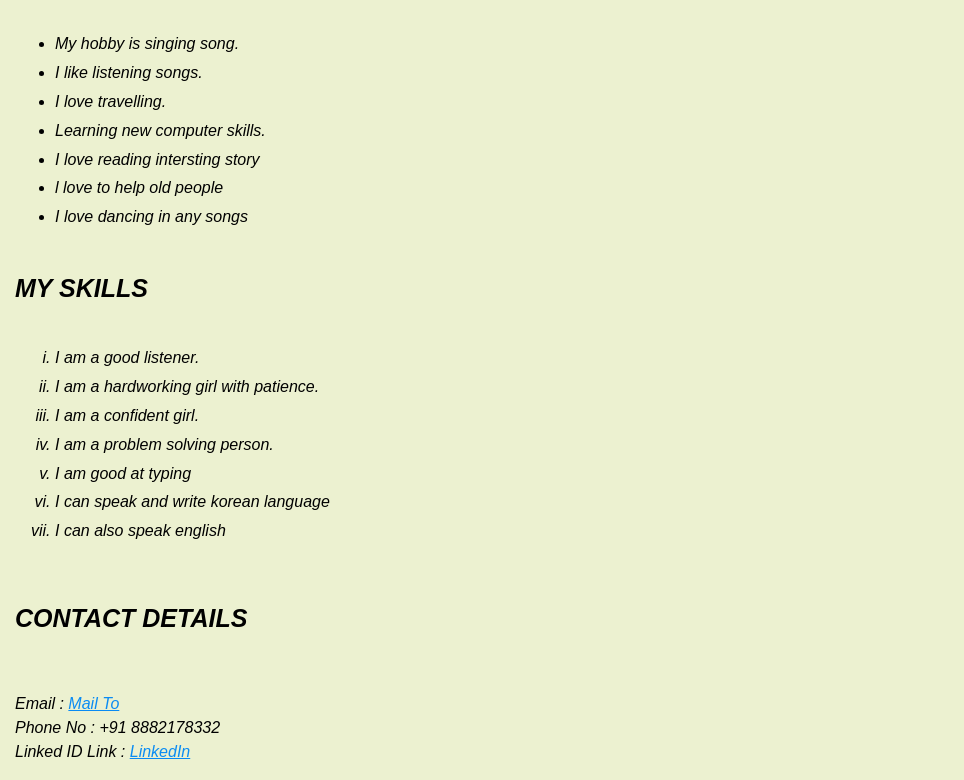
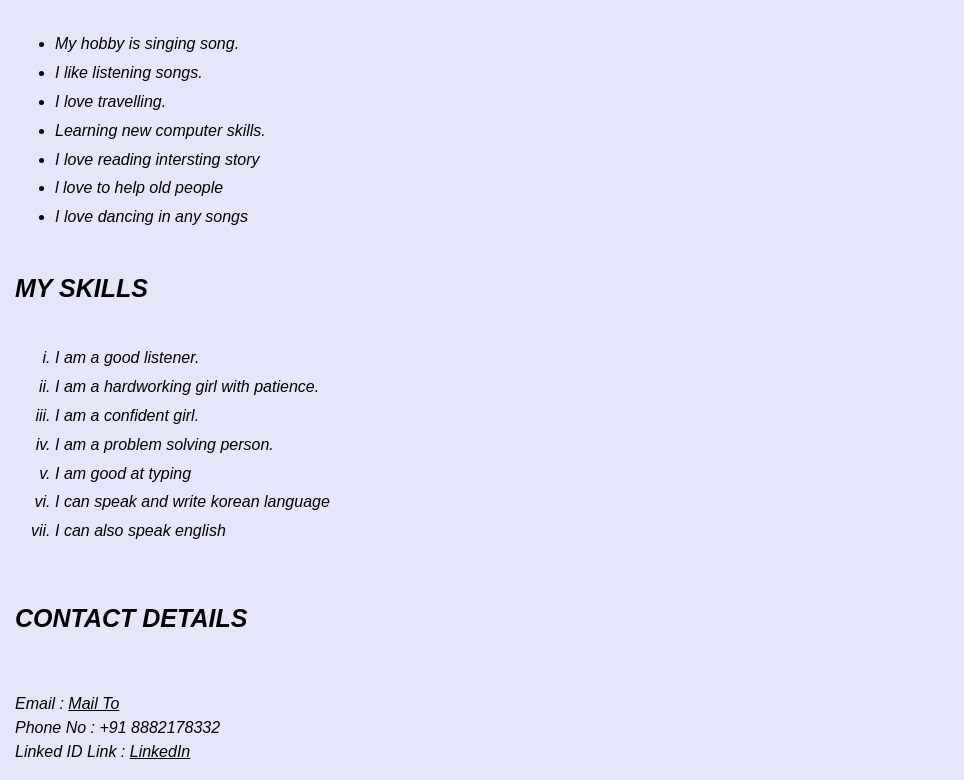
Before and after one commit to himanshirathore2009-byte/My-web-page-, a plain HTML site: page index.html in a window 1280 px wide. Shown: the part 958-1738 px from the top of the page, without its empty margins (0-964 px from the left). Drawn offline with Linux system fonts and the light colour scheme.

Commit message:
added style.css

```diff
--- a/style.css
+++ b/style.css
@@ -1,5 +1,5 @@
 body {
-    background-color: rgb(236, 241, 208);
+    background-color: lavender;
     color: black;
     font-family: Arial;
     margin: 15px;
@@ -9,6 +9,7 @@ body {
 h1 {
     text-align: center;
     font-size: 35px;
+    color: black;
 }
 
 .links {
@@ -17,7 +18,7 @@ h1 {
 }
 
 a {
-    color: rgba(0, 135, 245, 0.959);
+    color: black;
 }
 
 .picture {
@@ -27,6 +28,7 @@ a {
 h2 {
     text-align: center;
     font-size: 28px;
+    color: black;
 }
 
 .intro {
@@ -47,7 +49,7 @@ p {
 }
 
 ul {
-    color:black;
+    color: black;
     font-size: 16px;
     line-height: 1.8;
 }
```
